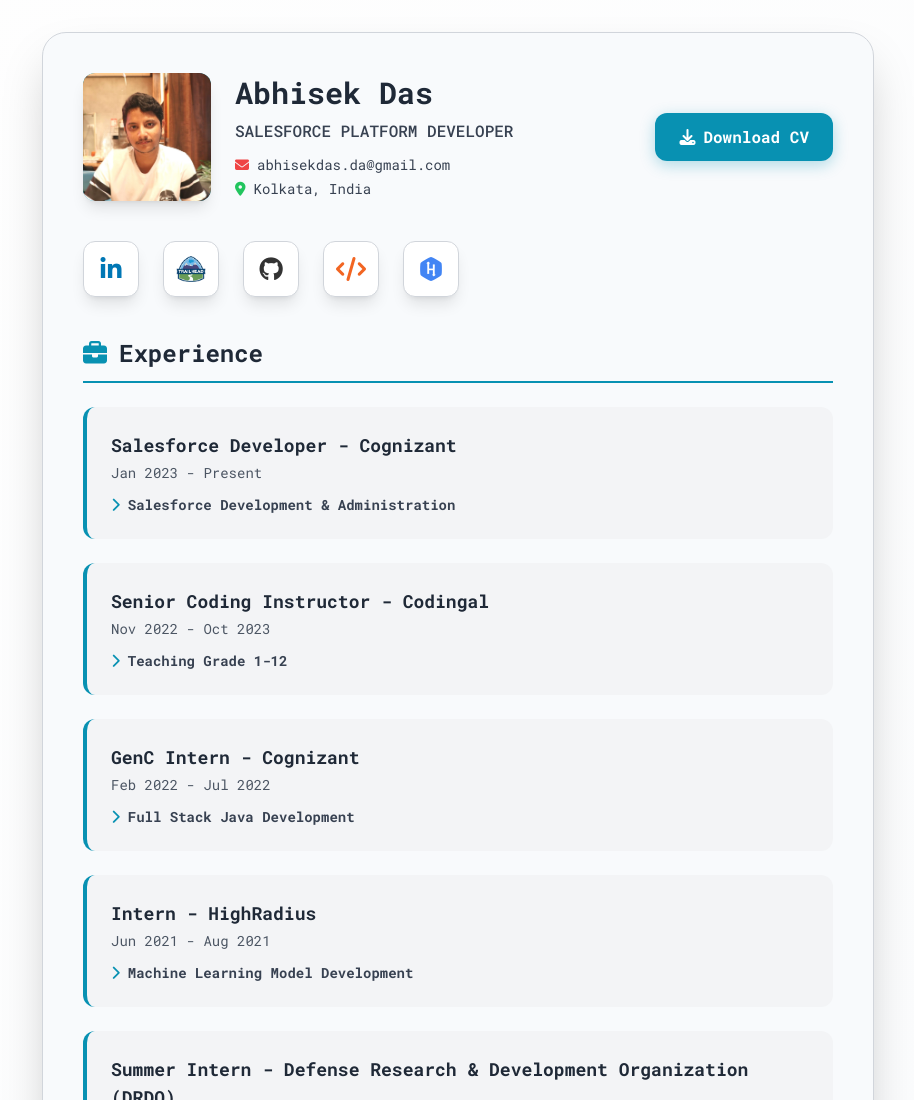
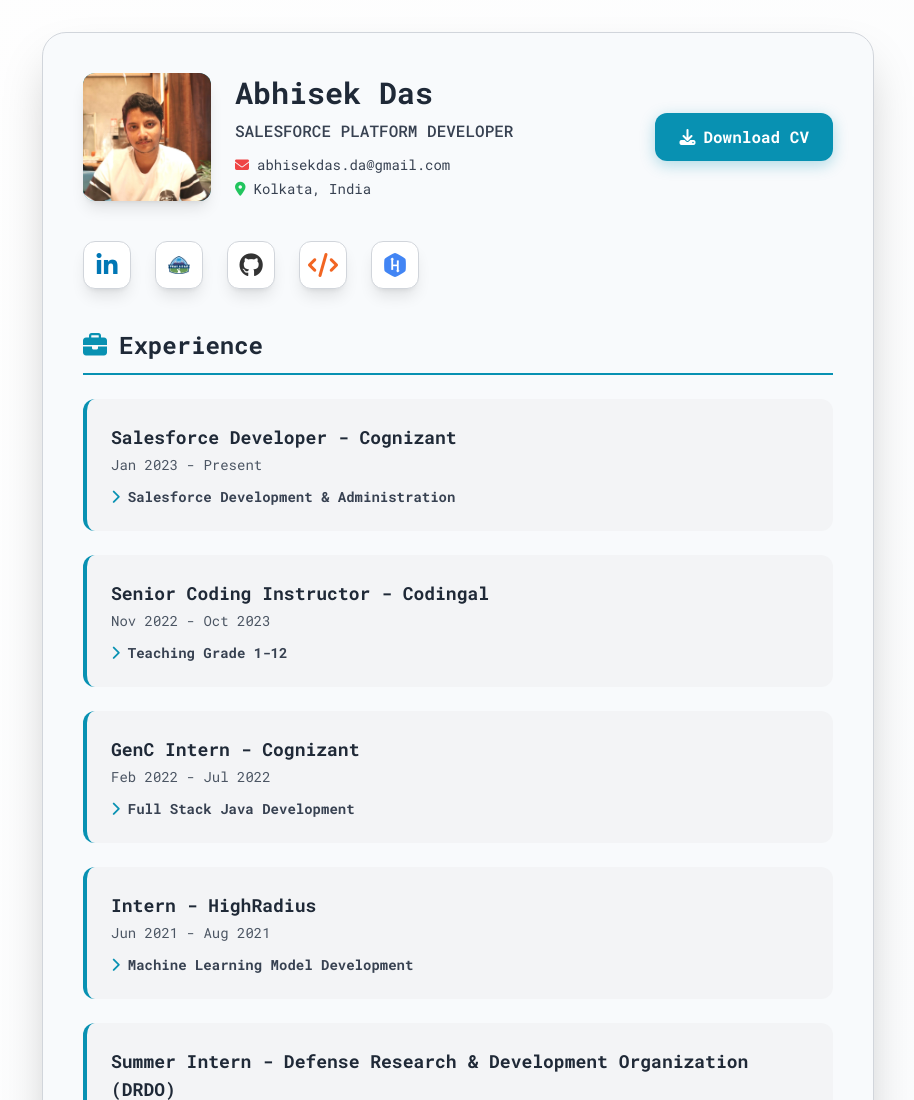
Before and after one commit to ADAS85/MyPortfolioPage, a plain HTML site: page index.html in a window 1280 px wide. Shown: the top 1100 px of the page, without its empty margins (182-1096 px from the left). Drawn offline with nearby package versions, Linux system fonts and the light colour scheme.

Commit message:
Update index.html

```diff
--- a/index.html
+++ b/index.html
@@ -42,21 +42,21 @@
                 </div>
             </header>
 
-                    <div class="flex justify-center sm:justify-start my-10 animate-fade-in-up animate-delay-200">
+        <div class="flex justify-center sm:justify-start my-10 animate-fade-in-up animate-delay-200">
             <div class="flex flex-wrap items-center justify-center gap-4 sm:gap-6">
-                <a target="__blank" href="https://www.linkedin.com/in/sdabhisek/" class="social-icon w-14 h-14 rounded-xl flex items-center justify-center text-2xl shadow-lg" style="color: #0077b5;" title="LinkedIn">
+                <a target="__blank" href="https://www.linkedin.com/in/sdabhisek/" class="social-icon w-12 h-12 rounded-xl flex items-center justify-center text-2xl shadow-lg" style="color: #0077b5;" title="LinkedIn">
                     <i class="fab fa-linkedin-in"></i>
                 </a>
-                <a target="__blank" href="https://www.salesforce.com/trailblazer/abdas84" class="social-icon w-14 h-14 rounded-xl flex items-center justify-center text-2xl p-3 shadow-lg" title="Trailblazer">
+                <a target="__blank" href="https://www.salesforce.com/trailblazer/abdas84" class="social-icon w-12 h-12 rounded-xl flex items-center justify-center text-2xl p-3 shadow-lg" title="Trailblazer">
                     <img src="trail.png" alt="Trailhead" class="w-full h-full object-contain">
                 </a>
-                <a target="__blank" href="https://github.com/ADAS85" class="social-icon w-14 h-14 rounded-xl flex items-center justify-center text-2xl shadow-lg" style="color: #333;" title="GitHub">
+                <a target="__blank" href="https://github.com/ADAS85" class="social-icon w-12 h-12 rounded-xl flex items-center justify-center text-2xl shadow-lg" style="color: #333;" title="GitHub">
                     <i class="fab fa-github"></i>
                 </a>
-                <a target="__blank" href="https://leetcode.com/james800/" class="social-icon w-14 h-14 rounded-xl flex items-center justify-center text-2xl shadow-lg" style="color: #f26522;" title="LeetCode">
+                <a target="__blank" href="https://leetcode.com/james800/" class="social-icon w-12 h-12 rounded-xl flex items-center justify-center text-2xl shadow-lg" style="color: #f26522;" title="LeetCode">
                     <i class="fas fa-code"></i>
                 </a>
-                <a target="__blank" href="https://www.hackerrank.com/abhisekdas_da" class="social-icon w-14 h-14 rounded-xl flex items-center justify-center text-2xl shadow-lg" style="color: #4285f4;" title="HackerRank">
+                <a target="__blank" href="https://www.hackerrank.com/abhisekdas_da" class="social-icon w-12 h-12 rounded-xl flex items-center justify-center text-2xl shadow-lg" style="color: #4285f4;" title="HackerRank">
                     <i class="fab fa-hackerrank"></i>
                 </a>
             </div>
```
